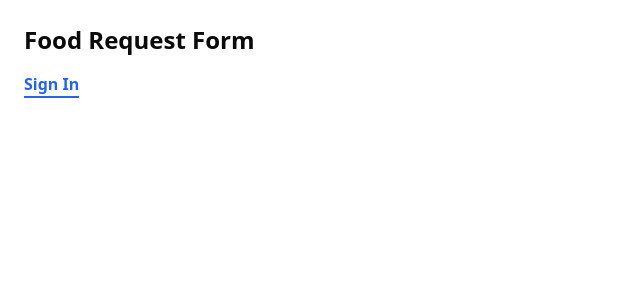
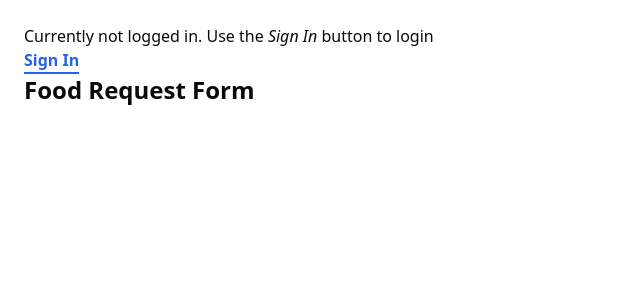
Before and after one commit to vnguyenmines/gammalp-ksgg, a Next.js app: page / in a window 1280 px wide. Shown: the top 300 px of the page, without its empty margins (0-640 px from the left). Built offline with nearby package versions, Linux system fonts and the light colour scheme; no server answers.

Commit message:
Reorganized page elements

```diff
--- a/src/app/layout.tsx
+++ b/src/app/layout.tsx
@@ -1,21 +1,23 @@
 import type { Metadata } from "next";
 import "./globals.css";
 import Providers from "./providers";
+import { auth } from "@/auth";
 
 export const metadata: Metadata = {
   title: "Create Next App",
   description: "Generated by create next app",
 };
 
-export default function RootLayout({
-  children,
-}: Readonly<{
-  children: React.ReactNode;
-}>) {
+export default async function RootLayout({ children }: Readonly<{ children: React.ReactNode; }>) {
+  const session = await auth();
+
   return (
     <html lang="en">
       <body className={`antialiased p-6 overflow-hidden`}>
         <Providers>
+          <div>
+            {(session != null && session.user != undefined) ? <span>Logged in as <b>{session.user.name}</b></span> : <span>Currently not logged in. Use the <i>Sign In</i> button to login</span>}
+          </div>
           {children}
         </Providers>
       </body>
--- a/src/app/page.tsx
+++ b/src/app/page.tsx
@@ -6,21 +6,15 @@ export default async function Home() {
 
   return (
     <main>
-      <h1 className="font-bold">Food Request Form</h1>
       {(session != null && session.user != undefined) ?
         <div className="flex flex-col">
           <div className="flex flex-row gap-2">
-            <span>Logged in as {session.user.name}</span>
             <form className="mb-4" action={async () => {
               "use server";
               await signOut();
             }}>
                 <button type="submit" className="font-semibold text-blue-600 border-b-2 border-blue-600 pb-0 text-sm">Sign Out</button>
             </form>
-          </div>
-          <div>
-            <Link href={"/recurring"} className="block">Recurring Request</Link>
-            <Link href={"/onetime"} className="block">One-Time Request</Link>
           </div>
         </div>
         :
@@ -30,6 +24,14 @@ export default async function Home() {
         }}>
           <button type="submit" className="font-semibold text-blue-600 border-b-2 border-blue-600 pb-0">Sign In</button>
         </form>}
+
+        <h1 className="font-bold">Food Request Form</h1>
+      {(session != null && session.user != undefined) &&
+          <div>
+            <Link href={"/recurring"} className="block">Recurring Request</Link>
+            <Link href={"/onetime"} className="block">One-Time Request</Link>
+          </div>
+        }
     </main>
   );
 }
```
Also changed, not shown: middleware.ts (line endings or trailing spaces).
